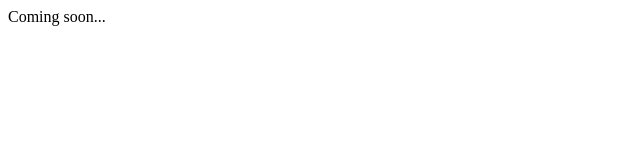
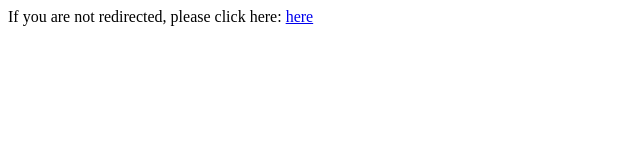
Before and after one commit to PoliceRewired/hack-hate-util, a plain HTML site: page index.html in a window 1280 px wide. Shown: the whole page, without its empty margins (0-640 px from the left). Drawn offline with Linux system fonts and the light colour scheme.

Commit message:
Early redirect tests

```diff
--- a/index.html
+++ b/index.html
@@ -1,8 +1,14 @@
 <html>
     <head>
         <title>Hack Hate 2020 - redirection</title>
+        <script>
+
+            //top.location = 'https://policerewired.org/home/hack-hate-2020';
+
+        </script>
     </head>
     <body>
-        Coming soon...
+        If you are not redirected, please click here:
+        <a href="https://policerewired.org/home/hack-hate-2020" target="_top">here</a>
     </body>
 </html>
```
Also changed, not shown: 1 other file.
